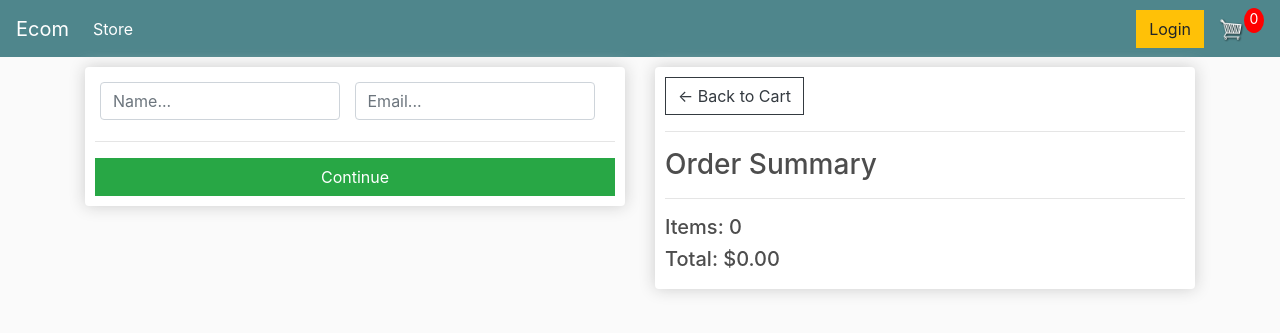
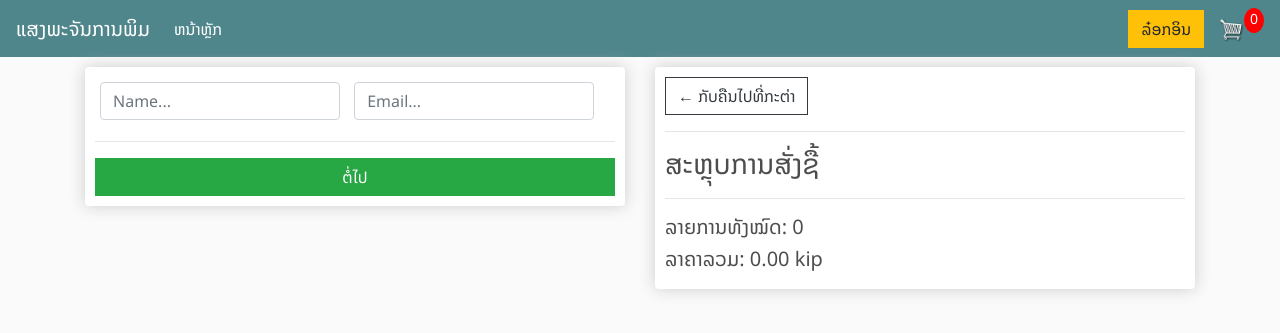
Before and after one commit to sengxingstx-dev/4cpe_mack, a Django app: page /checkout/ in a window 1280 px wide. Shown: the top 333 px of the page. Run offline with Django 3.2, Linux system fonts and the light colour scheme; some libraries are stand-ins or nearby versions.

Commit message:
updated 1

```diff
--- a/ecommerce/urls.py
+++ b/ecommerce/urls.py
@@ -7,6 +7,7 @@ from django.conf.urls.static import static
 urlpatterns = [
     path('admin/', admin.site.urls),
     path('', include('store.urls')),
+    path('account/', include('django.contrib.auth.urls')),
 ]
 
 
--- a/static/css/main.css
+++ b/static/css/main.css
@@ -1,5 +1,15 @@
+@font-face {
+  font-family: 'phetsarath-ot';
+  src: url('../fonts/NotoSansLao-Regular.ttf');
+}
+
+.lao {
+  font-family: 'phetsarath-ot';
+}
+
 body{
 	background-color: hsl(0, 0%, 98%);
+	font-family: 'phetsarath-ot';
 }
 
 h1,h2,h3,h4,h5,h6{
@@ -15,7 +25,7 @@ h1,h2,h3,h4,h5,h6{
 
 .thumbnail{
 	width: 100%;
-	height: 200px;
+	/* height: 200px; */
 	-webkit-box-shadow: -1px -3px 5px -2px rgba(214,214,214,1);
     -moz-box-shadow: -1px -3px 5px -2px rgba(214,214,214,1);
     box-shadow: -1px -3px 5px -2px rgba(214,214,214,1);
--- a/store/admin.py
+++ b/store/admin.py
@@ -4,7 +4,8 @@ from .models import (
     Product,
     Order,
     OrderItem,
-    ShippingAddress
+    ShippingAddress,
+    ConfirmPayment
 )
 
 
@@ -13,3 +14,4 @@ admin.site.register(Product)
 admin.site.register(Order)
 admin.site.register(OrderItem)
 admin.site.register(ShippingAddress)
+admin.site.register(ConfirmPayment)
--- a/store/templates/store/checkout.html
+++ b/store/templates/store/checkout.html
@@ -18,7 +18,7 @@
 
         <div id="shipping-info">
           <hr>
-          <p>Shipping Information</p>
+          <p>ລາຍລະອຽດການຈັດສົ່ງ</p>
           <hr>
           <div class="form-field">
             <input type="text" name="address" placeholder="Address...">
@@ -35,34 +35,44 @@
           <div class="form-field">
             <input type="text" name="country" placeholder="Country...">
           </div>
+          <br>
+          <div class="form-field">
+            <img src="{% static 'images/mack-qr.jpg' %}" alt="not found" width="200">
+          </div>
+          <div class="form-group">
+            <div class="col"><label>ເລືອກຮູບສະລິບໂອນເງິນ</label>
+              <input type="file" id="qr" name="qr" placeholder="Report Attachment"
+                enctype="multipart/form-data">
+            </div>
+          </div>
         </div>
         <hr>
-        <input type="submit" id="form-button" class="btn btn-success btn-block" value="Continue">
+        <input type="submit" id="form-button" class="btn btn-success btn-block" value="ຕໍ່ໄປ">
       </form>
     </div>
     <br>
     <div class="box-element hidden" id="payment-info">
       <small>Paypal Options</small>
-      <button id="make-payment">Make Payment</button>
+      <button class="btn btn-success" id="make-payment">ຊຳລະ</button>
     </div>
   </div>
 
   <div class="col-lg-6">
     <div class="box-element">
-      <a class="btn btn-outline-dark" href="{% url 'cart' %}">&#x2190; Back to Cart</a>
+      <a class="btn btn-outline-dark" href="{% url 'cart' %}">&#x2190; ກັບຄືນໄປທີ່ກະຕ່າ</a>
       <hr>
-      <h3>Order Summary</h3>
+      <h3>ສະຫຼຸບການສັ່ງຊື້</h3>
       <hr>
       {% for item in items %}
       <div class="cart-row">
         <div style="flex:2"><img class="row-image" src="{{item.product.image_url}}"></div>
         <div style="flex:2"><p>{{item.product.name}}</p></div>
-        <div style="flex:1"><p>${{item.product.price|floatformat:2}}</p></div>
-        <div style="flex:1"><p>x{{item.quantity}}</p></div>
+        <div style="flex:1"><p>{{item.product.price|floatformat:2}} kip</p></div>
+        <div style="flex:1"><p>x {{item.quantity}}</p></div>
       </div>
       {% endfor %}
-      <h5>Items: {{order.get_cart_items}}</h5>
-      <h5>Total: ${{order.get_cart_total|floatformat:2}}</h5>
+      <h5>ລາຍການທັງໝົດ: {{order.get_cart_items}}</h5>
+      <h5>ລາຄາລວມ: {{order.get_cart_total|floatformat:2}} kip</h5>
     </div>
   </div>
 </div>
@@ -114,13 +124,23 @@
       'city': null,
       'state': null,
       'zipcode': null,
+      'total': null,
+      'comment': null,
+      'qr': null,
     }
+
+    let qrdata = new FormData();
+
 
     if(shipping != 'False') {
       shippingInfo.address = form.address.value
       shippingInfo.city = form.city.value
       shippingInfo.state = form.state.value
       shippingInfo.zipcode = form.zipcode.value
+      shippingInfo.total = total
+      shippingInfo.comment = 'dfdd'
+      shippingInfo.qr = form.qr.value;
+      // shippingInfo.qr = form.qr.files[0];
     }
 
     if(user == 'AnonymousUser') {
--- a/store/templates/store/main.html
+++ b/store/templates/store/main.html
@@ -57,11 +57,11 @@
     console.log('Cart:', cart)
   </script>
 </head>
-<body>
+<body class="lao">
 
   <!-- Navbar -->
   <nav class="navbar navbar-expand-lg navbar-dark bg-dark">
-    <a class="navbar-brand" href="{% url 'store' %}">Ecom</a>
+    <a class="navbar-brand" href="{% url 'store' %}">ແສງພະຈັນການພິມ</a>
     <button class="navbar-toggler" type="button" data-toggle="collapse" data-target="#navbarSupportedContent" aria-controls="navbarSupportedContent" aria-expanded="false" aria-label="Toggle navigation">
       <span class="navbar-toggler-icon"></span>
     </button>
@@ -69,12 +69,15 @@
     <div class="collapse navbar-collapse" id="navbarSupportedContent">
       <ul class="navbar-nav mr-auto">
         <li class="nav-item active">
-          <a class="nav-link" href="{% url 'store' %}">Store <span class="sr-only">(current)</span></a>
+          <a class="nav-link" href="{% url 'store' %}">ຫນ້າຫຼັກ <span class="sr-only">(current)</span></a>
         </li>
       </ul>
       <div class="form-inline my-2 my-lg-0">
-        <a href="#" class="btn btn-warning">Login</a>
-
+        {% if request.user.is_authenticated %}
+        <p style="color: white;">Hello, {{ request.user }}</p>
+        {% else %}
+        <a href="{% url 'login' %}" class="btn btn-warning">ລ໋ອກອິນ</a>
+        {% endif %}
         <a href="{% url 'cart' %}">
           <img src="{% static 'images/cart.png' %}" id="cart-icon" alt="">
         </a>
@@ -86,7 +89,7 @@
   <!-- End Navbar -->
 
   <!-- body -->
-  <div class="container">
+  <div class="container lao">
     {% block content %}
     {% endblock content %}
   </div>
--- a/store/views.py
+++ b/store/views.py
@@ -8,7 +8,8 @@ from .models import (
     Product,
     Order,
     OrderItem,
-    ShippingAddress
+    ShippingAddress,
+    ConfirmPayment
 )
 
 
@@ -108,5 +109,10 @@ def process_order(request):
             state=data['shipping']['state'],
             zipcode=data['shipping']['zipcode'],
         )
+        ConfirmPayment.objects.create(
+            total=total,
+            comment=data['shipping']['comment'],
+            payment_photo=data['shipping']['qr']
+        )
 
     return JsonResponse('Payment complete!', safe=False)
```
Also changed, not shown: ecommerce/settings.py (+10 -0 lines), store/models.py (+22 -0 lines), store/templates/registration/login.html (added, +14 -0 lines), store/templates/store/cart.html (+10 -10 lines), store/templates/store/store.html (+5 -2 lines), static/fonts/NotoSansLao-Regular.ttf (added), static/images/mack-banner.jpg (added), static/images/mack-qr.jpg (added), store/migrations/0004_auto_20230608_1447.py (added), store/migrations/0005_confirmpayment.py (added).
